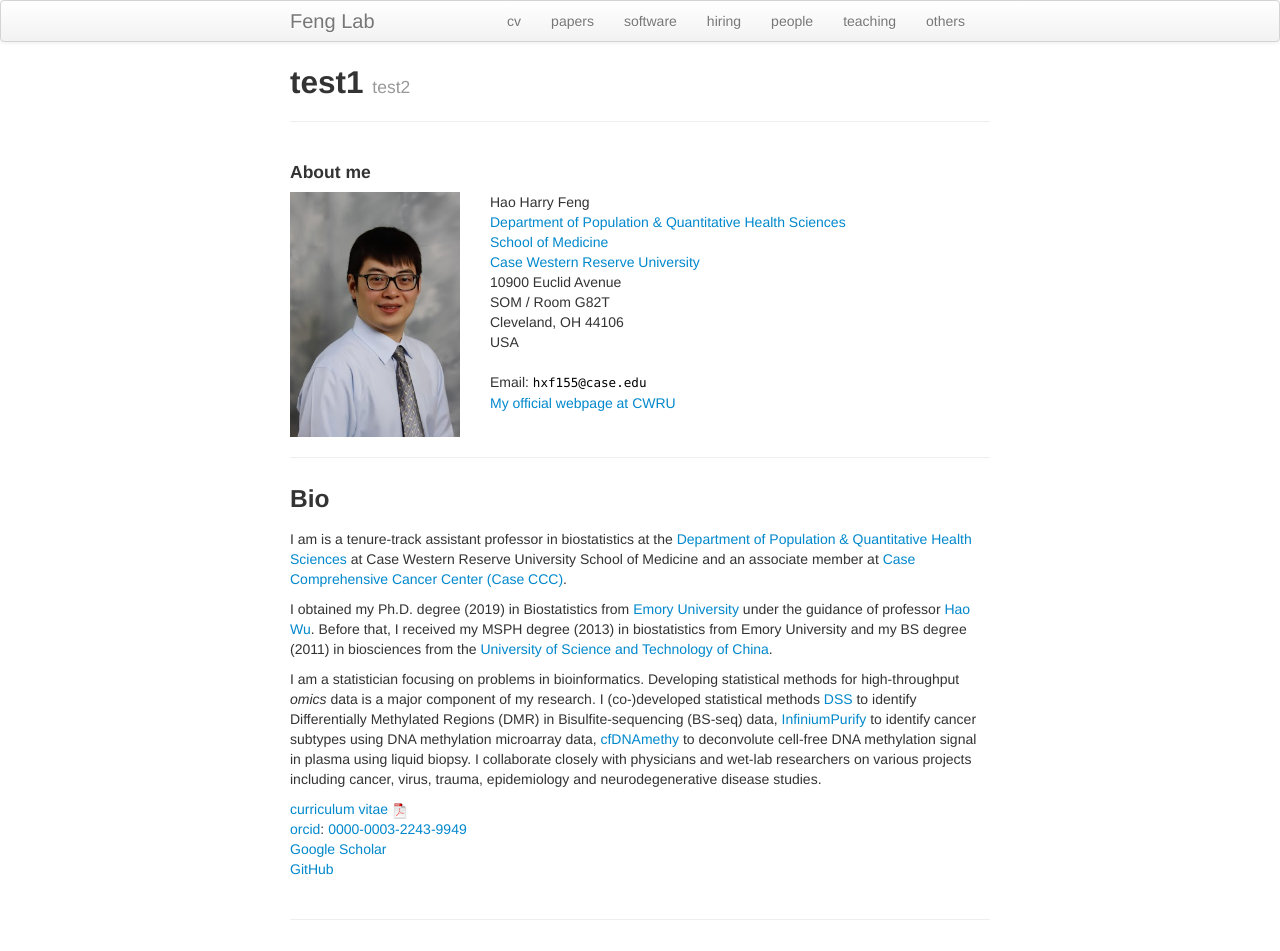
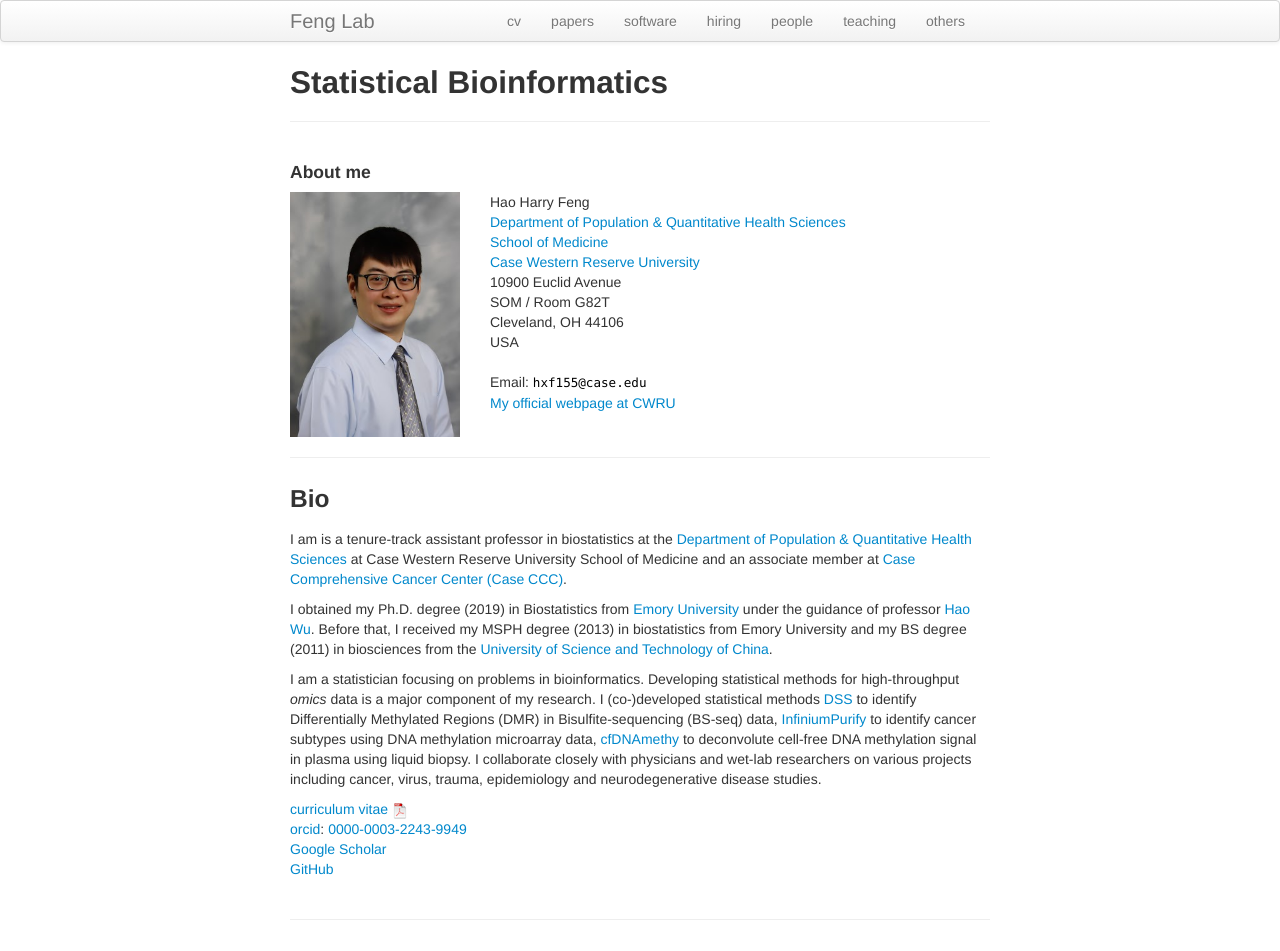
Before and after one commit to haoharryfeng/testpage4, a Jekyll site: the page built from index.md, in a window 1280 px wide. Built offline with Jekyll 4.4.1, drawn with Linux system fonts in a browser that asks for light colours.

Commit message:
Update index.md

```diff
--- a/index.md
+++ b/index.md
@@ -1,8 +1,8 @@
 ---
 layout: page
-title: test1
-tagline: test2
-description: test3
+title: Statistical Bioinformatics
+tagline:
+description: Hao Feng's website in Statistical Bioinformatics
 ---
 
 
```
